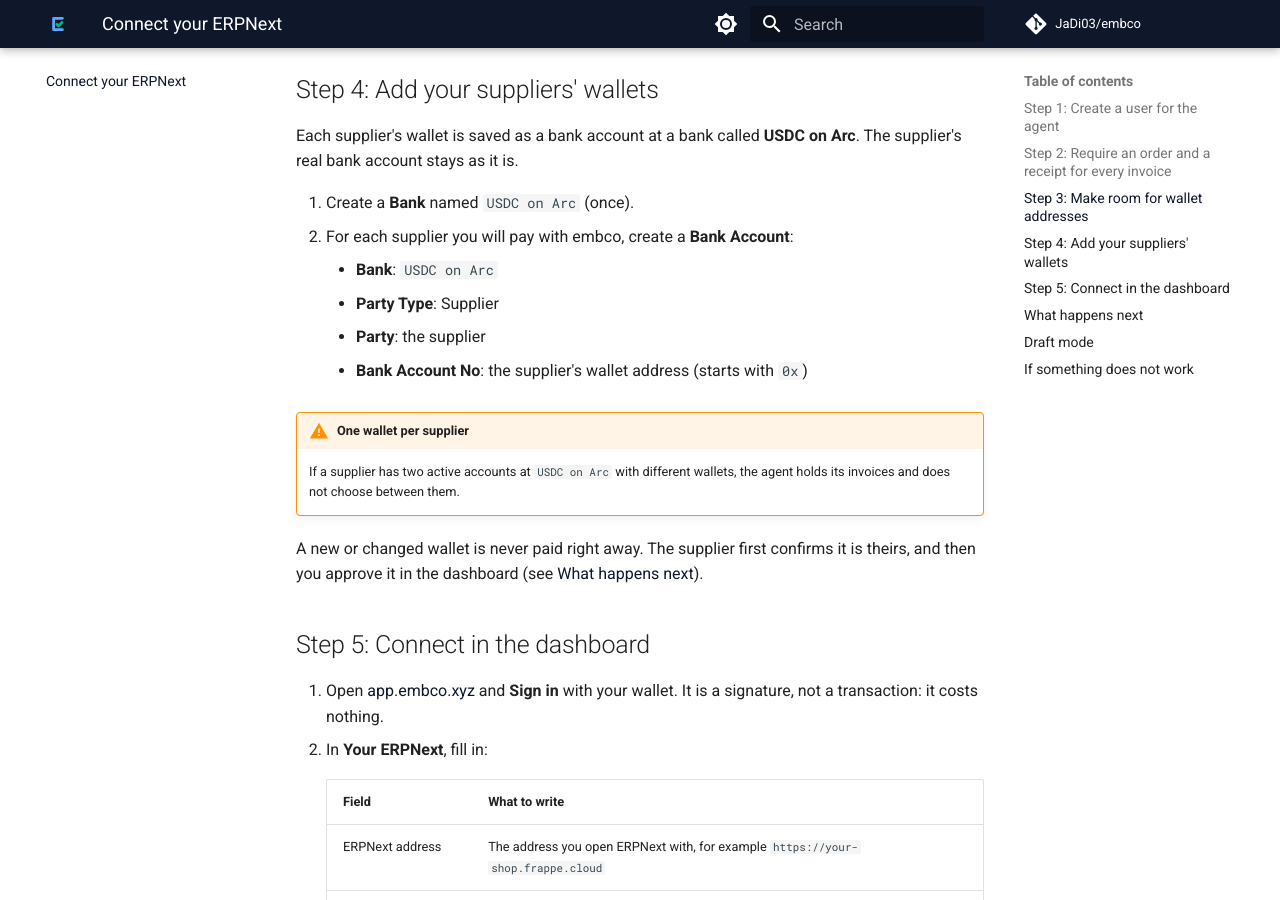
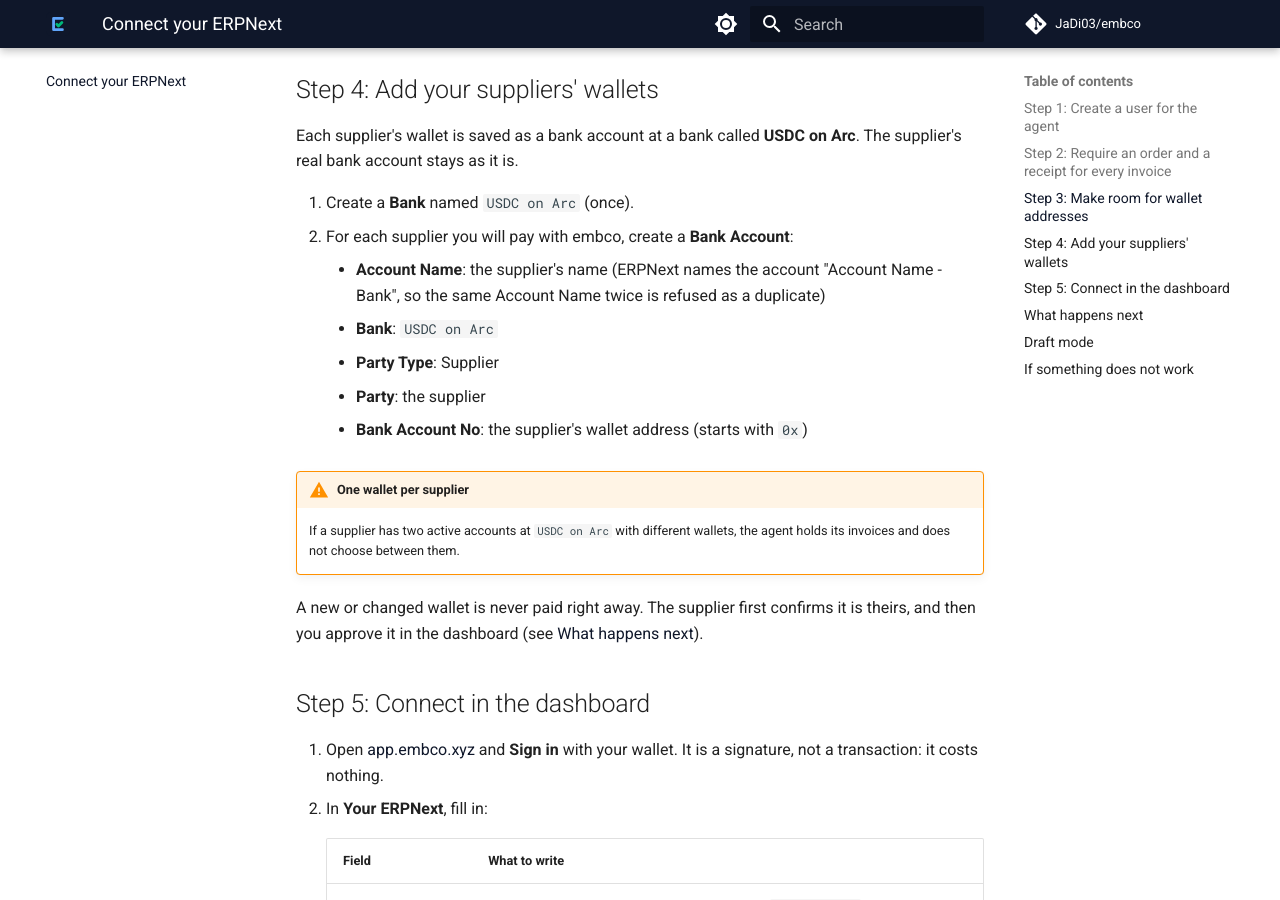
Before and after one commit to JaDi03/embco, an MkDocs documentation site: the page built from docs/connect.md, in a window 1280 px wide and 900 px high, scrolled down 1421 px. Built offline with MkDocs 1.6.1 and Material for MkDocs 9.7.7, drawn with Linux system fonts in a browser that asks for light colours; comment, search, counter and statistics services are not loaded.

Commit message:
docs: name each supplier's wallet account after the supplier

```diff
--- a/docs/connect.md
+++ b/docs/connect.md
@@ -53,6 +53,8 @@
 
 1. Create a **Bank** named `USDC on Arc` (once).
 2. For each supplier you will pay with embco, create a **Bank Account**:
+    - **Account Name**: the supplier's name (ERPNext names the account "Account Name - Bank",
+      so the same Account Name twice is refused as a duplicate)
     - **Bank**: `USDC on Arc`
     - **Party Type**: Supplier
     - **Party**: the supplier
```
